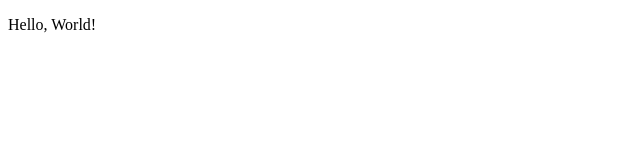
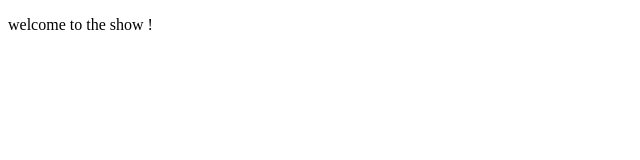
Before and after one commit to ayujeong/crazypt.github.io, a plain HTML site: page index.html in a window 1280 px wide. Shown: the full height of the page, 0-640 px from the left. Drawn offline with Linux system fonts and the light colour scheme.

Commit message:
Update index.html

```diff
--- a/index.html
+++ b/index.html
@@ -7,6 +7,6 @@
 	<title>광인 곰신 운동방</title>
 </head>
 <body>
-  <p>Hello, World!</p>
+  <p>welcome to the show !</p>
 </body>
 </html>
```
